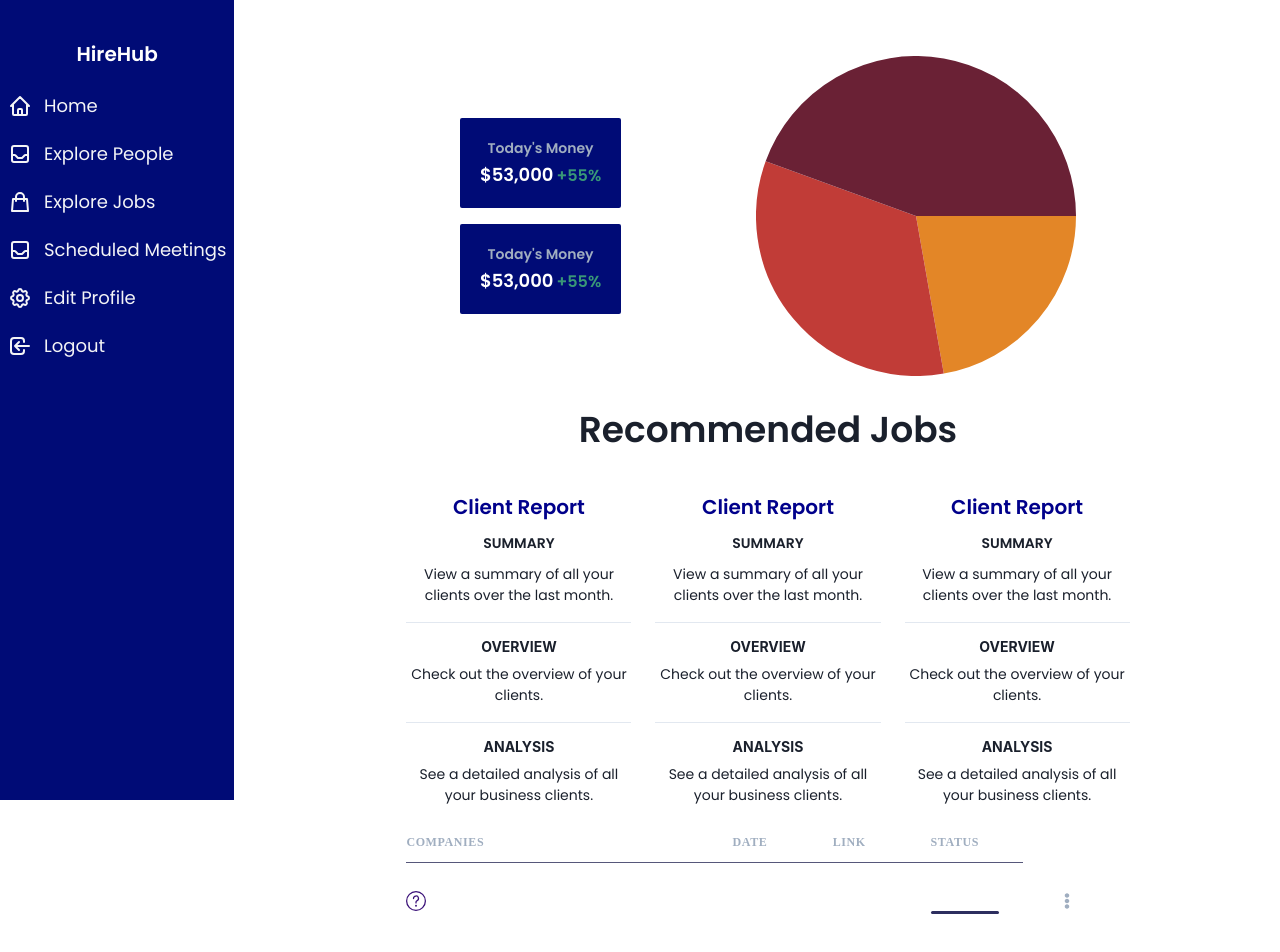
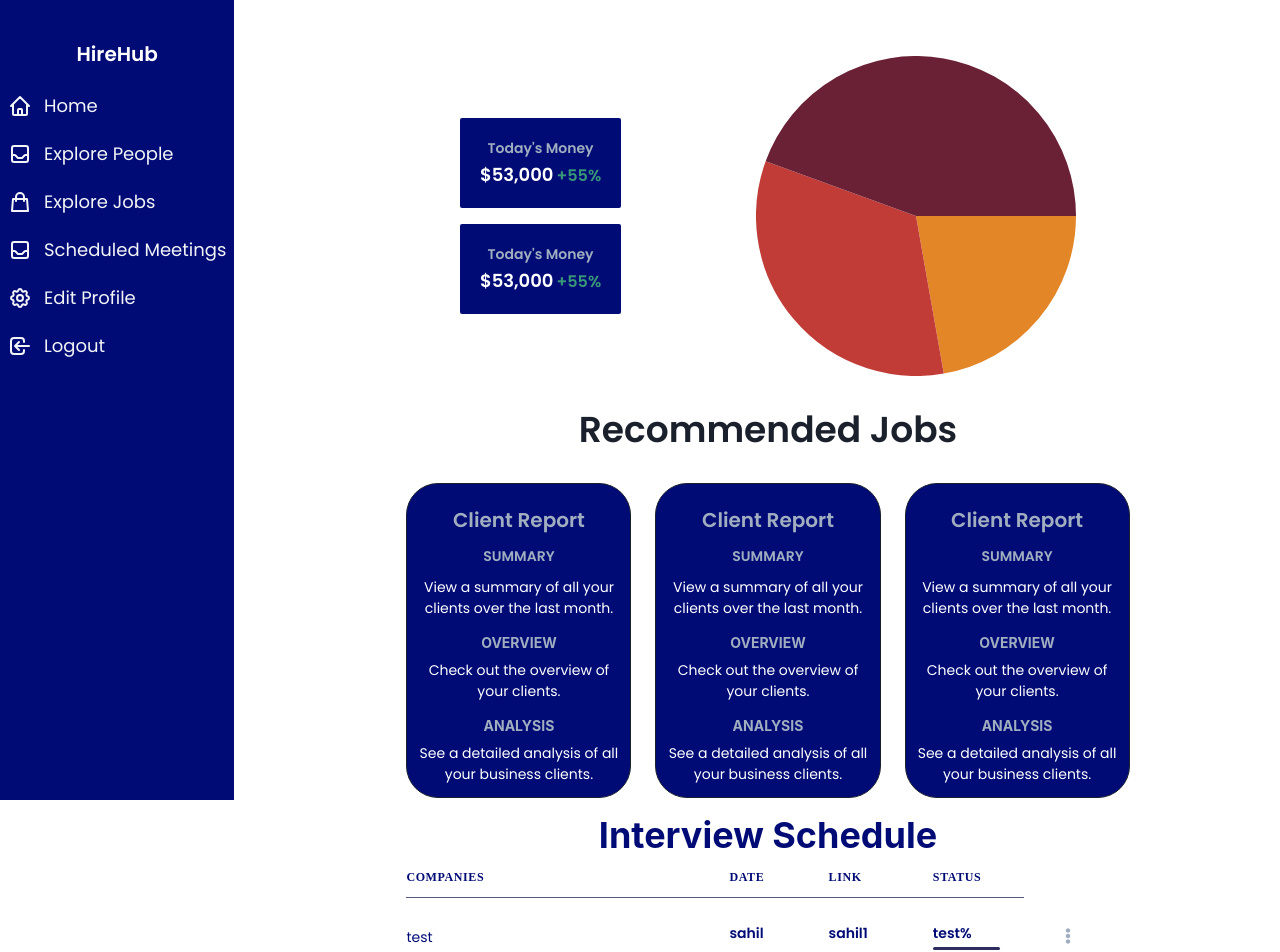
Before and after one commit to darshm1029/Boys.js_loc5.0, a React (Create React App) app in the folder frontend/: page /userdashboard in a window 1280 px wide. Shown: the top 952 px of the page. Built offline with nearby package versions, Linux system fonts and the light colour scheme.

Commit message:
changed css userdashboard

```diff
--- a/frontend/src/components/TablesProjectRow.js
+++ b/frontend/src/components/TablesProjectRow.js
@@ -30,29 +30,28 @@ import {
 import { FaEllipsisV } from "react-icons/fa";
 
 function DashboardTableRow(props) {
-  const { logo, name, status, budget, progression, lastItem } = props;
-  const textColor = useColorModeValue("gray.700", "white");
+  const {  name, status, budget, progression, lastItem } = props
   return (
     <Tr>
       <Td
+        color={'#000b76'}
         minWidth={{ sm: "250px" }}
         ps='0px'
         borderBottomColor='#56577A'
         border={lastItem ? "none" : null}>
         <Flex alignItems='center' py='.8rem' minWidth='100%' flexWrap='nowrap'>
-          <Icon as={logo} h={"20px"} w={"20px"} me='18px' />
-          <Text fontSize='sm' color='#fff' minWidth='100%'>
+          <Text fontSize='sm' color='#000b76' minWidth='100%'>
             {name}
           </Text>
         </Flex>
       </Td>
       <Td borderBottomColor='#56577A' border={lastItem ? "none" : null}>
-        <Text fontSize='sm' color='#fff' fontWeight='bold' pb='.5rem'>
+        <Text fontSize='sm' color='#000b76' fontWeight='bold' pb='.5rem'>
           {budget}
         </Text>
       </Td>
       <Td borderBottomColor='#56577A' border={lastItem ? "none" : null}>
-        <Text fontSize='sm' color='#fff' fontWeight='bold' pb='.5rem'>
+        <Text fontSize='sm' color='#000b76' fontWeight='bold' pb='.5rem'>
           {status}
         </Text>
       </Td>
@@ -60,7 +59,7 @@ function DashboardTableRow(props) {
         <Flex direction='column'>
           <Text
             fontSize='sm'
-            color='#fff'
+            color='#000b76'
             fontWeight='bold'
             pb='.2rem'>{`${progression}%`}</Text>
           <Progress
--- a/frontend/src/pages/User/UserDashboard.jsx
+++ b/frontend/src/pages/User/UserDashboard.jsx
@@ -128,176 +128,201 @@ const UserDashboard = () => {
                 Recommended Jobs
               </Heading>
               <div className="flex space-x-6 border-sm">
-                <Card fontFamily="poppins">
+                <Card
+                padding={3}
+                 fontFamily="poppins"
+                border='1px'  backgroundColor="#000b76"
+                borderRadius="32px"
+                >
                   <CardHeader>
                     <Heading
                       size="md"
                       padding={3}
                       fontFamily="poppins"
-                      textColor="darkblue"
+                      textColor="gray.400"
+
                     >
                       Client Report
                     </Heading>
                   </CardHeader>
 
                   <CardBody>
-                    <Stack divider={<StackDivider />} spacing="4">
+                    <Stack  spacing="4">
                       <Box>
                         <Heading
                           size="xs"
                           textTransform="uppercase"
                           padding={1}
                           fontFamily="poppins"
+                          textColor="gray.400"
                         >
                           Summary
                         </Heading>
-                        <Text pt="2" fontSize="sm" fontFamily="poppins">
+                        <Text  textColor={"white"}  pt="2" fontSize="sm" fontFamily="poppins">
                           View a summary of all your clients over the last
                           month.
                         </Text>
                       </Box>
                       <Box>
-                        <Heading size="xs" textTransform="uppercase">
+                        <Heading  textColor="gray.400" size="xs" textTransform="uppercase">
                           Overview
                         </Heading>
-                        <Text pt="2" fontSize="sm" fontFamily="poppins">
+                        <Text  textColor={"white"} pt="2" fontSize="sm" fontFamily="poppins">
                           Check out the overview of your clients.
                         </Text>
                       </Box>
                       <Box>
-                        <Heading size="xs" textTransform="uppercase">
+                        <Heading textColor="gray.400" size="xs" textTransform="uppercase">
                           Analysis
                         </Heading>
-                        <Text pt="2" fontSize="sm" fontFamily="poppins">
+                        <Text textColor={"white"}  pt="2" fontSize="sm" fontFamily="poppins">
                           See a detailed analysis of all your business clients.
                         </Text>
                       </Box>
                     </Stack>
                   </CardBody>
                 </Card>
-                <Card fontFamily="poppins">
+                <Card
+                padding={3}
+                 fontFamily="poppins"
+                border='1px'  backgroundColor="#000b76"
+                borderRadius="32px"
+                >
                   <CardHeader>
                     <Heading
                       size="md"
                       padding={3}
                       fontFamily="poppins"
-                      textColor="darkblue"
+                      textColor="gray.400"
+
                     >
                       Client Report
                     </Heading>
                   </CardHeader>
 
                   <CardBody>
-                    <Stack divider={<StackDivider />} spacing="4">
+                    <Stack  spacing="4">
                       <Box>
                         <Heading
                           size="xs"
                           textTransform="uppercase"
                           padding={1}
                           fontFamily="poppins"
+                          textColor="gray.400"
                         >
                           Summary
                         </Heading>
-                        <Text pt="2" fontSize="sm" fontFamily="poppins">
+                        <Text  textColor={"white"}  pt="2" fontSize="sm" fontFamily="poppins">
                           View a summary of all your clients over the last
                           month.
                         </Text>
                       </Box>
                       <Box>
-                        <Heading size="xs" textTransform="uppercase">
+                        <Heading  textColor="gray.400" size="xs" textTransform="uppercase">
                           Overview
                         </Heading>
-                        <Text pt="2" fontSize="sm" fontFamily="poppins">
+                        <Text  textColor={"white"} pt="2" fontSize="sm" fontFamily="poppins">
                           Check out the overview of your clients.
                         </Text>
                       </Box>
                       <Box>
-                        <Heading size="xs" textTransform="uppercase">
+                        <Heading textColor="gray.400" size="xs" textTransform="uppercase">
                           Analysis
                         </Heading>
-                        <Text pt="2" fontSize="sm" fontFamily="poppins">
+                        <Text textColor={"white"}  pt="2" fontSize="sm" fontFamily="poppins">
                           See a detailed analysis of all your business clients.
                         </Text>
                       </Box>
                     </Stack>
                   </CardBody>
                 </Card>
-                <Card fontFamily="poppins">
+                <Card
+                padding={3}
+                 fontFamily="poppins"
+                border='1px'  backgroundColor="#000b76"
+                borderRadius="32px"
+                >
                   <CardHeader>
                     <Heading
                       size="md"
                       padding={3}
                       fontFamily="poppins"
-                      textColor="darkblue"
+                      textColor="gray.400"
+
                     >
                       Client Report
                     </Heading>
                   </CardHeader>
 
                   <CardBody>
-                    <Stack divider={<StackDivider />} spacing="4">
+                    <Stack  spacing="4">
                       <Box>
                         <Heading
                           size="xs"
                           textTransform="uppercase"
                           padding={1}
                           fontFamily="poppins"
+                          textColor="gray.400"
                         >
                           Summary
                         </Heading>
-                        <Text pt="2" fontSize="sm" fontFamily="poppins">
+                        <Text  textColor={"white"}  pt="2" fontSize="sm" fontFamily="poppins">
                           View a summary of all your clients over the last
                           month.
                         </Text>
                       </Box>
                       <Box>
-                        <Heading size="xs" textTransform="uppercase">
+                        <Heading  textColor="gray.400" size="xs" textTransform="uppercase">
                           Overview
                         </Heading>
-                        <Text pt="2" fontSize="sm" fontFamily="poppins">
+                        <Text  textColor={"white"} pt="2" fontSize="sm" fontFamily="poppins">
                           Check out the overview of your clients.
                         </Text>
                       </Box>
                       <Box>
-                        <Heading size="xs" textTransform="uppercase">
+                        <Heading textColor="gray.400" size="xs" textTransform="uppercase">
                           Analysis
                         </Heading>
-                        <Text pt="2" fontSize="sm" fontFamily="poppins">
+                        <Text textColor={"white"}  pt="2" fontSize="sm" fontFamily="poppins">
                           See a detailed analysis of all your business clients.
                         </Text>
                       </Box>
                     </Stack>
                   </CardBody>
                 </Card>
+
               </div>
               <div className="my-4 text-poppins">
+                <Heading textColor="#000b76" >
+                  Interview Schedule
+                </Heading>
                 <Table variant="simple" color="#3A1078">
                   <Thead>
                     <Tr my="1rem" ps="0px">
                       <Th
                         ps="0px"
-                        color="gray.400"
+                        color="#000b76"
                         fontFamily="Plus Jakarta Display"
                         borderBottomColor="#56577A"
                       >
                         Companies
                       </Th>
                       <Th
-                        color="gray.400"
+                        color="#000b76"
                         fontFamily="Plus Jakarta Display"
                         borderBottomColor="#56577A"
                       >
                         Date
                       </Th>
                       <Th
-                        color="gray.400"
+                        color="#000b76"
                         fontFamily="Plus Jakarta Display"
                         borderBottomColor="#56577A"
                       >
                         Link
                       </Th>
                       <Th
-                        color="gray.400"
+                        color="#000b76"
                         fontFamily="Plus Jakarta Display"
                         borderBottomColor="#56577A"
                       >
@@ -320,9 +345,8 @@ const UserDashboard = () => {
 							})} */}
                     <DashboardTableRow
                       name="test"
-                      logo="test"
-                      members="test"
-                      budget="test"
+                      budget="sahil"
+                      status="sahil1"
                       progression="test"
                       lastItem={true}
                     />
```
